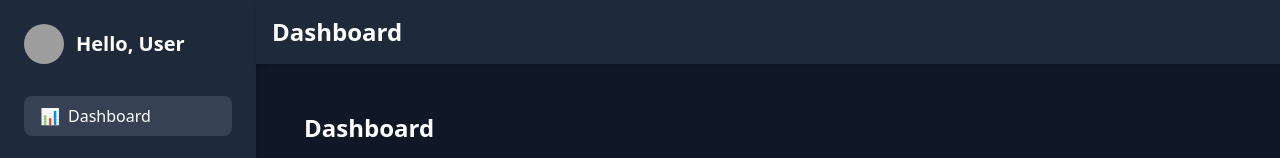
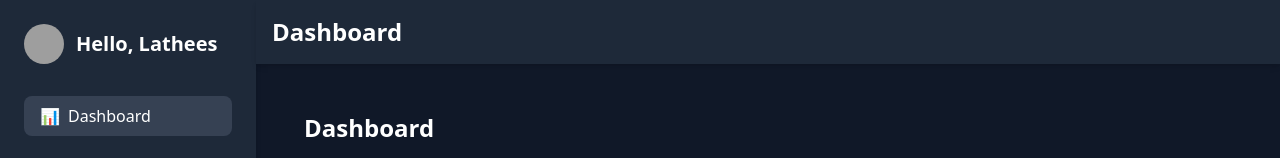
Before and after one commit to lathees-dev/budget-tracker, a React (Vite) app in the folder frontend/: page /dashboard in a window 1280 px wide. Shown: the top 158 px of the page. Built offline with nearby package versions, Linux system fonts and the light colour scheme; no server answers; grey boxes are pictures that could not be loaded.

Commit message:
FEAT : sidebar username fix

```diff
--- a/frontend/src/Components/common/Sidebar.jsx
+++ b/frontend/src/Components/common/Sidebar.jsx
@@ -31,7 +31,7 @@
           alt="avatar"
           className="rounded-full w-10 h-10 mr-3"
         />
-        <h1 className="text-xl font-bold">Hello, {user?.username || "User"}</h1>
+        <h1 className="text-xl font-bold">Hello, {user?.username || "Lathees"}</h1>
       </div>
       <ul className="space-y-4">
         {navLinks.map(({ name, path, icon }) => (
```
